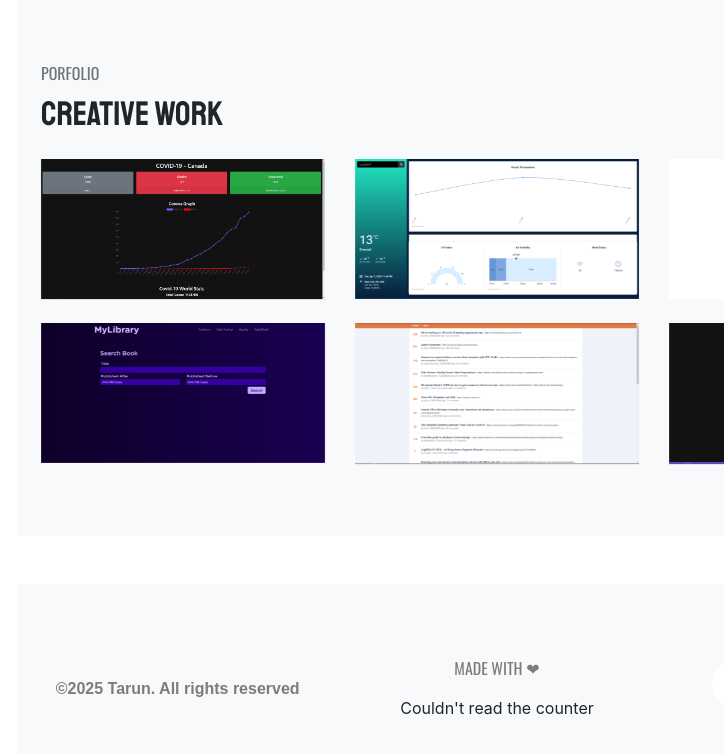
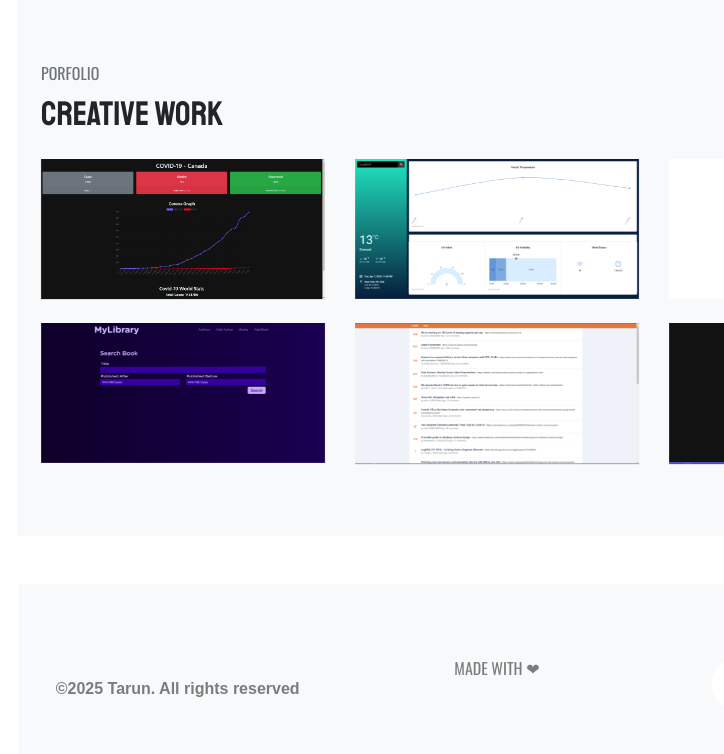
Before and after one commit to tarun931/aws-cloud-resume-challenge, a plain HTML site: page website/index.html in a window 1280 px wide. Shown: the part 2314-3068 px from the top of the page, 303-1027 px from the left. Drawn offline with nearby package versions, Linux system fonts and the light colour scheme; no server answers; a web font is replaced by a local one.

Commit message:
Update index.html

```diff
--- a/website/index.html
+++ b/website/index.html
@@ -254,7 +254,6 @@
                                     <p class="description font-os font-size-16 text-black-50 text-uppercase">Made with ❤
                                     </p>
                                 </div>
-                                <div class="counter-number">Couldn't read the counter</div>
                             </div>
                             <div class="social-icons col-sm-4 my-4 text-center">
                                 <a href="" target="blank">
```
